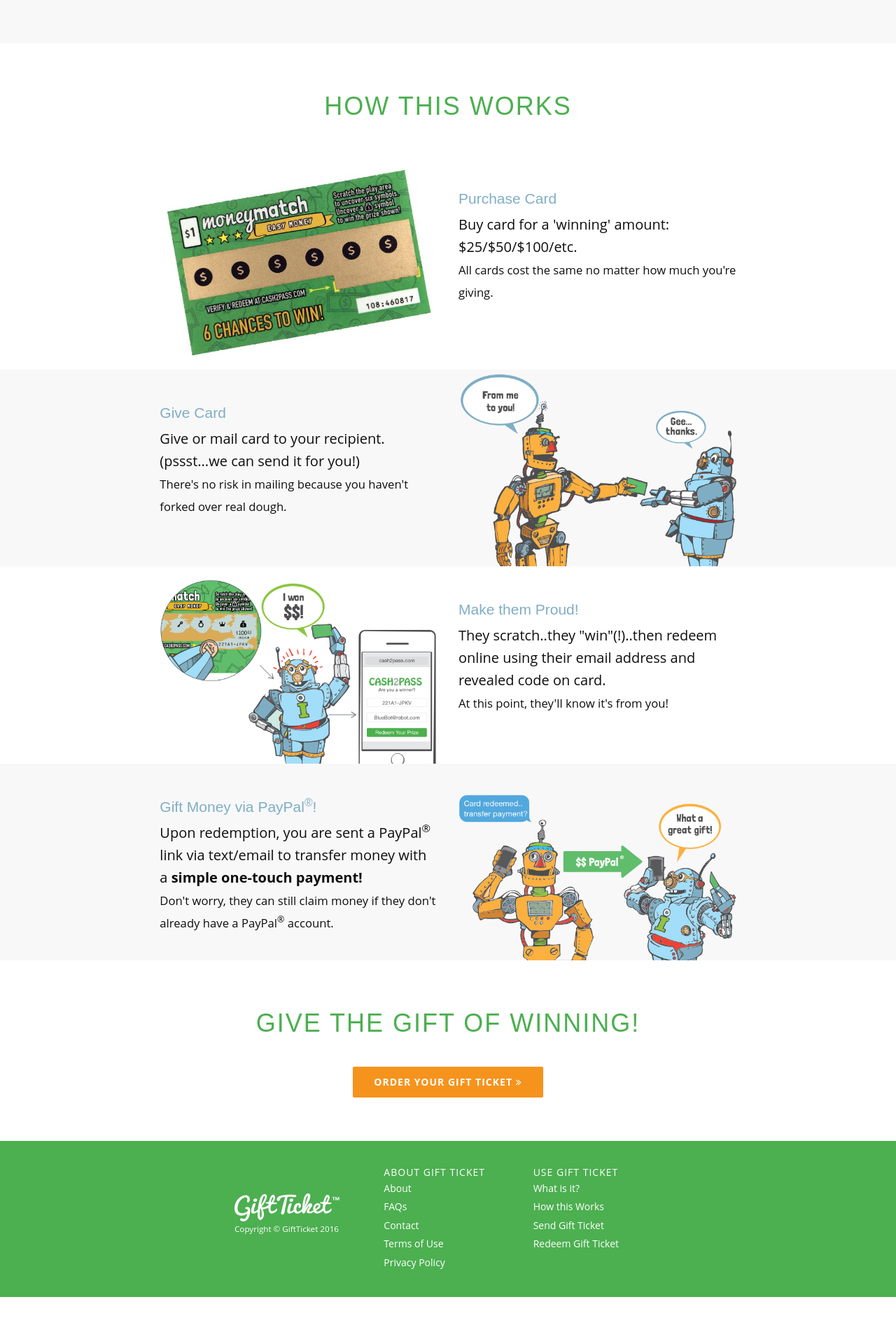
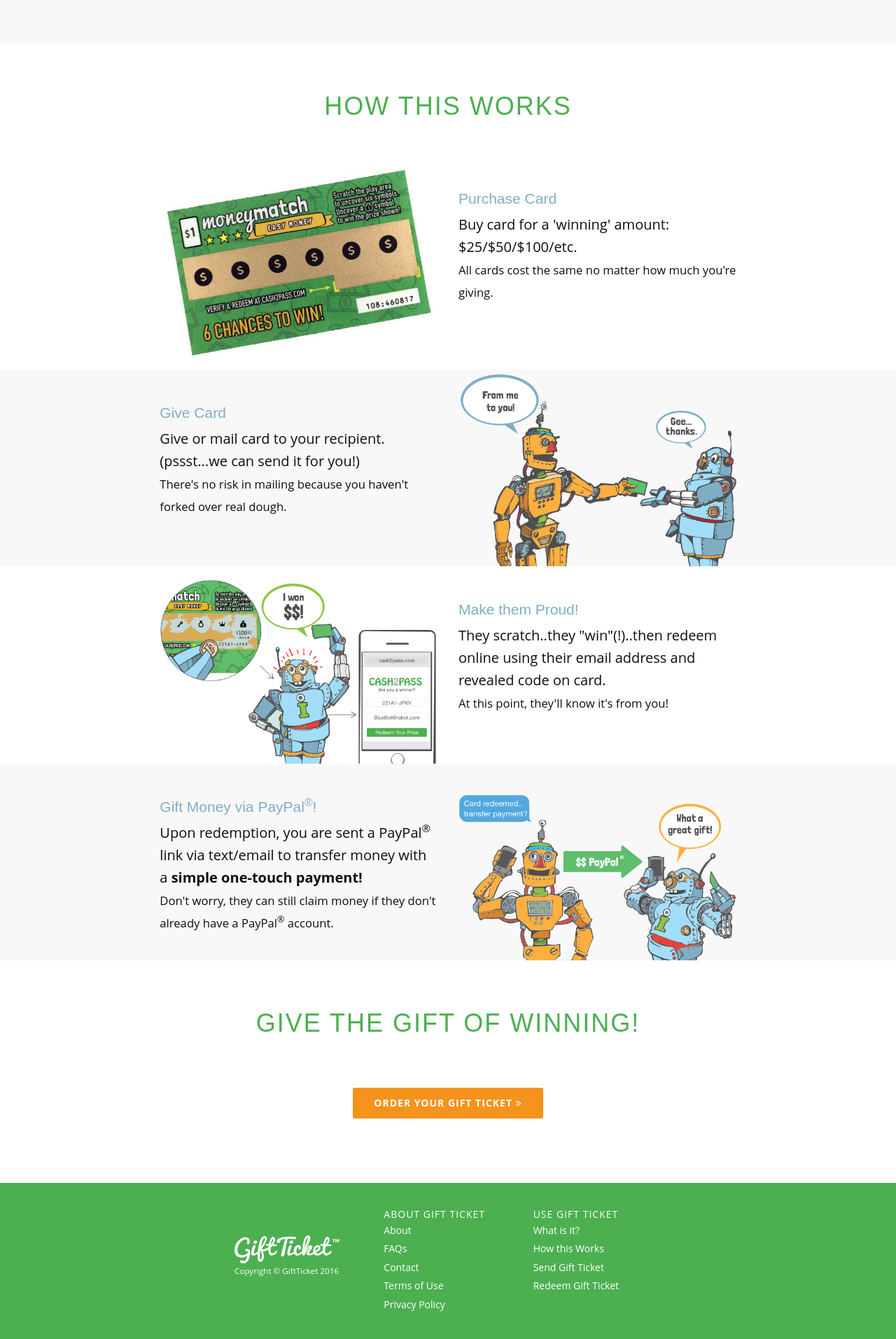
Before and after one commit to alleyway/gift-ticket-web, a Jekyll site: the page built from index.html, in a window 1280 px wide. Shown: the part 803-2716 px from the top of the page at 70% size. Built offline with Jekyll 4.4.1, drawn with Linux system fonts in a browser that asks for light colours; some web fonts are replaced; before the commit the page ends 2656 px from its top, so only the background shows below that.

Commit message:
Website updates

```diff
--- a/css/grayscale.css
+++ b/css/grayscale.css
@@ -470,8 +470,8 @@
 }
 
 .bottom_buy_now {
-    margin-top:30px;
-    margin-bottom: 30px;
+    margin-top:60px;
+    margin-bottom: 60px;
     border: 2px solid white;
     font-weight: 700;
     padding: 12px 30px;
--- a/order.html
+++ b/order.html
@@ -194,7 +194,7 @@
         <div class="col-lg-3 visible-lg">
             <div class="sideinfo">
                 <ul>
-                    <li>Don't forget: <em>you</em> are responsible for paying winnings to recipient!</li>
+                    <li><em>You</em> are responsible for paying winnings to recipient!</li>
                     <li>We'll notify you using your PayPal contact details</li>
                     <li>Ask questions at <a href="mailto:support@thegiftticket.com">support@thegiftticket.com</a></li>
                 </ul>
```
